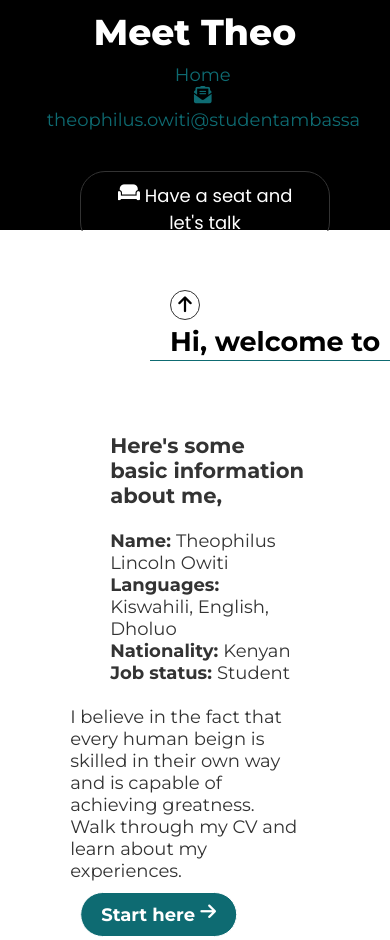
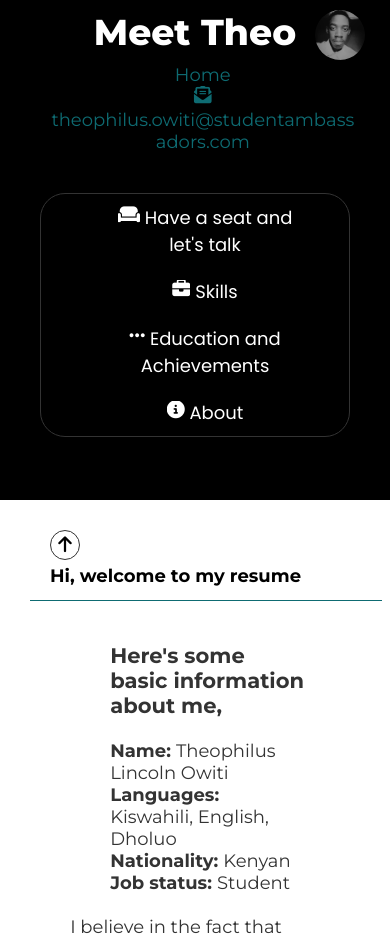
Before and after one commit to tiprock-network/SATechnicalOnboarding, a plain HTML site: page src/index.html in a window 390 px wide. Shown: the top 940 px of the page. Drawn offline with Linux system fonts and the light colour scheme; a script that the page names is missing.

Commit message:
Created Responsive UI
Message:
New changes
Used media query with minimum of 800px

```diff
--- a/src/style.css
+++ b/src/style.css
@@ -306,3 +306,108 @@
     font-size: 25px;
     color: rgb(14, 107, 114);
 }
+
+/*Smaller screens*/
+
+@media(max-width:800px){
+    .header{
+        width: 100%;
+        height: 500px;
+
+    }
+    .header>a>img{
+        opacity: 0.7;
+        border: none;
+        padding: 10px;
+        width: 50px;
+        height: 50px;
+        border-radius: 50%;
+        position: absolute;
+        transform: translateX(110px);
+        transition: all ease-in-out 0.5s;
+    }
+    .header>a>img:hover{
+        opacity: 1;
+    }
+    .header>h1{
+        font-weight: 800;
+        margin: 10px;
+    }
+    .header>p>a{
+        text-decoration: none;
+        color: rgb(14, 107, 114);
+    }
+    .header>p{
+        width: 80%;
+        font-size: 18px;
+        transform: translateX(15%);
+        word-wrap: break-word;
+    }
+    .finbtn{
+        margin: 10px;
+        padding: 10px 20px;
+        font-family: 'Montserrat', sans-serif;
+        font-size: 18px;
+        font-weight: 700;
+        border: 1px solid #fff;
+        color: #fff;
+        background: rgb(14,107,114);
+        border-radius: 25px;
+        cursor: pointer;
+    }
+    .finbtn:hover{
+        background: rgb(18, 123, 131);
+    }
+
+    nav{
+        width: 100%;
+        height: 400px;
+
+        margin-bottom:10px ;
+        background: transparent;
+        position: absolute;
+        /*border: 1px solid #333;*/
+        overflow-y: hidden;
+    }
+
+    nav>ul{
+        margin: 40px;
+        border: 1px solid #333;
+        border-radius: 25px;
+        font-family: 'Poppins', sans-serif;
+    }
+    nav>ul>li{
+        display: block;
+        color: #fff;
+        margin-right: 20px;
+        padding: 10px 20px;
+        border: none;
+        border-radius: 0px;
+        cursor: pointer;
+        transition: ease-in-out 600ms;
+    }
+
+    .btndown{
+        width: 80%;
+        height: 60px;
+        padding: 10px 20px;
+        overflow-y: hidden;
+        border-bottom: 1px solid rgb(14, 107, 114);
+
+        transform: translateX(0);
+
+        cursor: pointer;
+        margin: 20px;
+        margin-left: 30px;
+    }
+    .btndown>h2{
+        word-wrap: break-word;
+        font-size: 18px;
+    }
+
+    main{
+        height: 1200px;
+    }
+
+
+}
```
